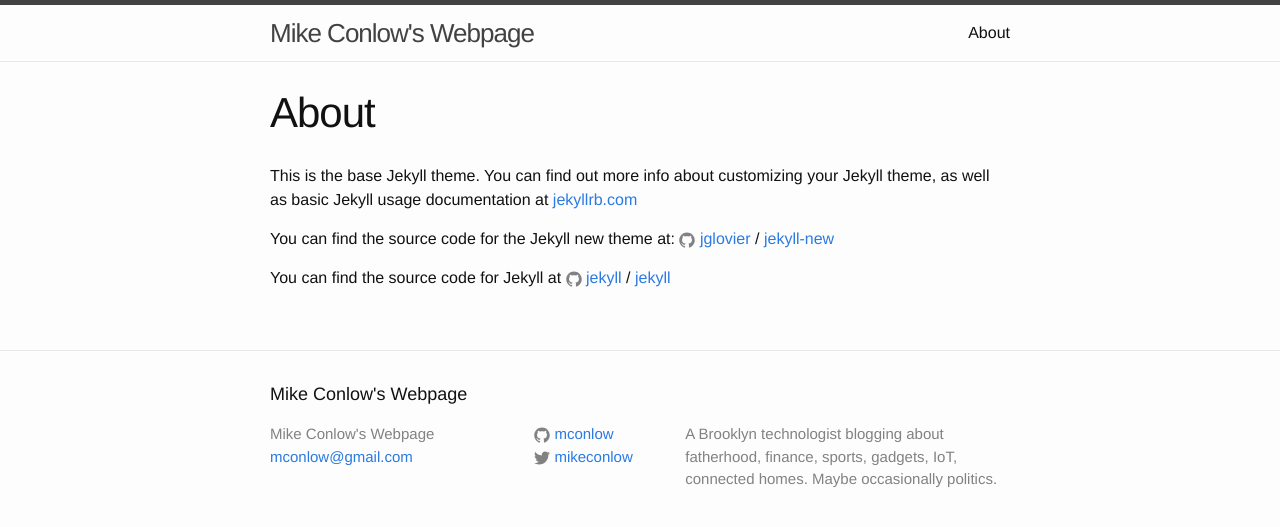
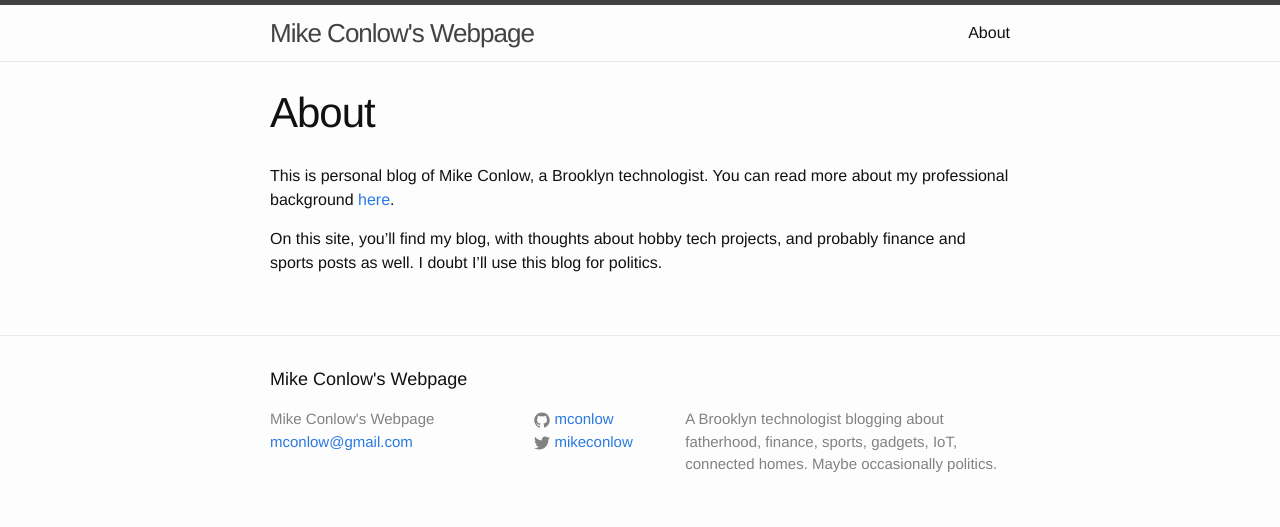
Before and after one commit to mconlow/mconlow.github.io, a Jekyll site: the page built from about.md, in a window 1280 px wide. Shown: the top 527 px of the page. Built offline with Jekyll 4.4.1, drawn with Linux system fonts in a browser that asks for light colours.

Commit message:
Updated about.md

```diff
--- a/about.md
+++ b/about.md
@@ -2,14 +2,10 @@
 layout: page
 title: About
 permalink: /about/
+published: true
 ---
 
-This is the base Jekyll theme. You can find out more info about customizing your Jekyll theme, as well as basic Jekyll usage documentation at [jekyllrb.com](http://jekyllrb.com/)
 
-You can find the source code for the Jekyll new theme at:
-{% include icon-github.html username="jglovier" %} /
-[jekyll-new](https://github.com/jglovier/jekyll-new)
+This is personal blog of Mike Conlow, a Brooklyn technologist. You can read more about my professional background [here](https://www.linkedin.com/in/mikeconlow).
 
-You can find the source code for Jekyll at
-{% include icon-github.html username="jekyll" %} /
-[jekyll](https://github.com/jekyll/jekyll)
+On this site, you'll find my blog, with thoughts about hobby tech projects, and probably finance and sports posts as well. I doubt I'll use this blog for politics.
```
